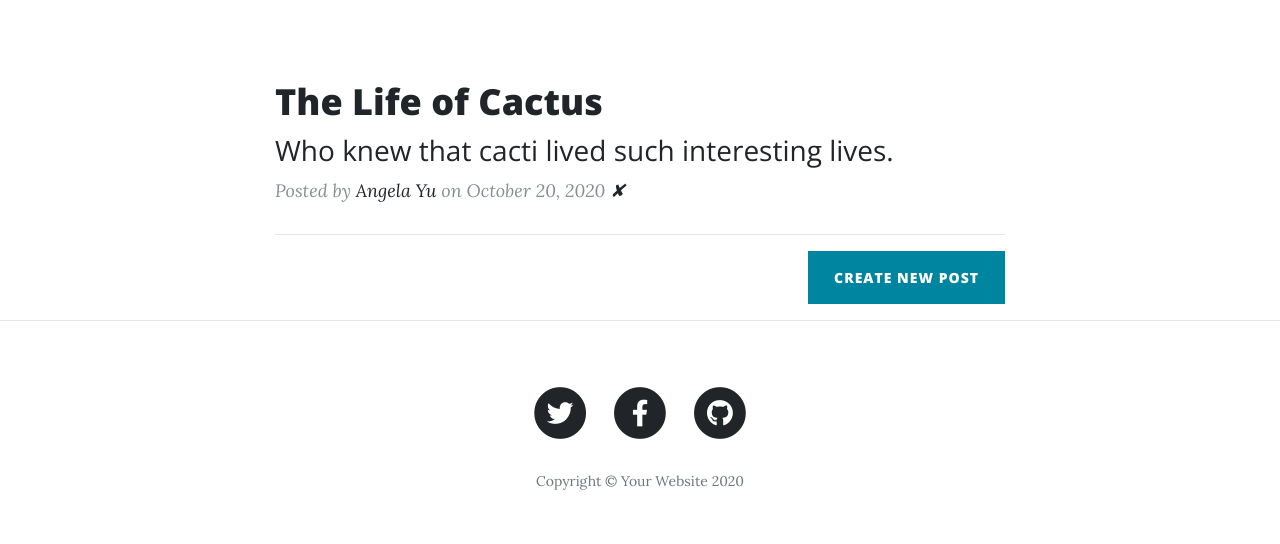
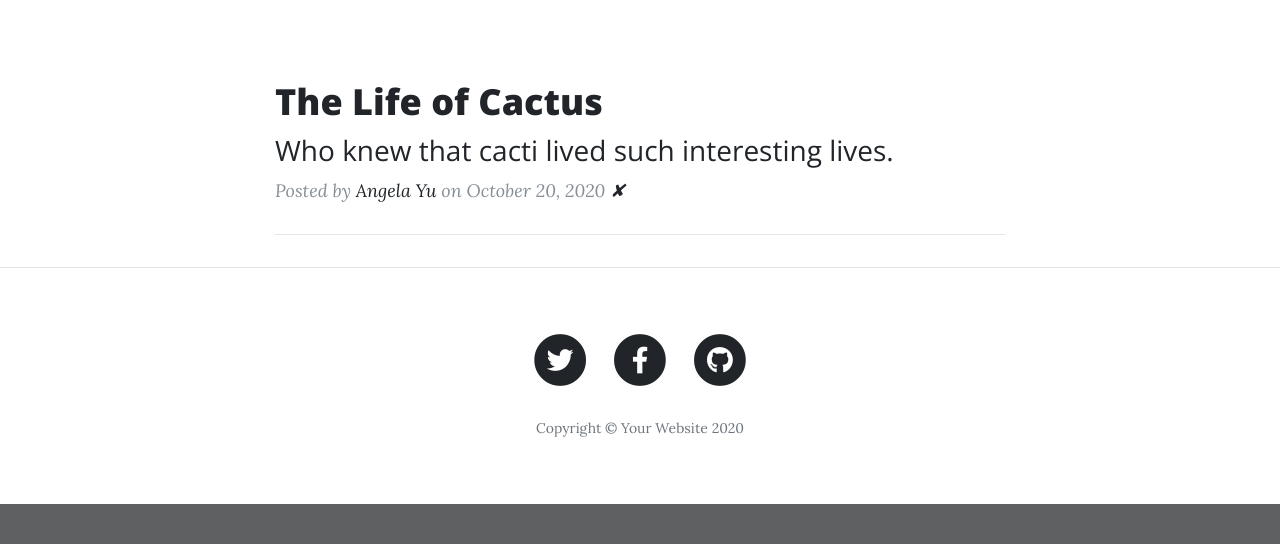
Before and after one commit to Abdullah9202/Blog-Capstone-with-Flask-Authentication, a Flask app: page / in a window 1280 px wide. Shown: the part 532-1076 px from the top of the page. After the commit the page ends 1036 px from the top, so only its background shows below. Run offline with Flask 3, Linux system fonts and the light colour scheme; data comes from the database, SQL or seed files in the repository; some libraries are stand-ins or nearby versions.

Commit message:
Admin Access Created

```diff
--- a/templates/index.html
+++ b/templates/index.html
@@ -38,11 +38,14 @@
             </div>
             <hr>
             {% endfor %}
+            <!-- Validation for admin -->
+            {% if loggedIn and user_id == 1: %}
+                <!-- New Post -->
+                <div class="clearfix">
+                    <a class="btn btn-primary float-right" href="{{url_for('add_new_post')}}">Create New Post</a>
+                </div>
+            {% endif %}
 
-            <!-- New Post -->
-            <div class="clearfix">
-                <a class="btn btn-primary float-right" href="{{url_for('add_new_post')}}">Create New Post</a>
-            </div>
         </div>
     </div>
 </div>
```
